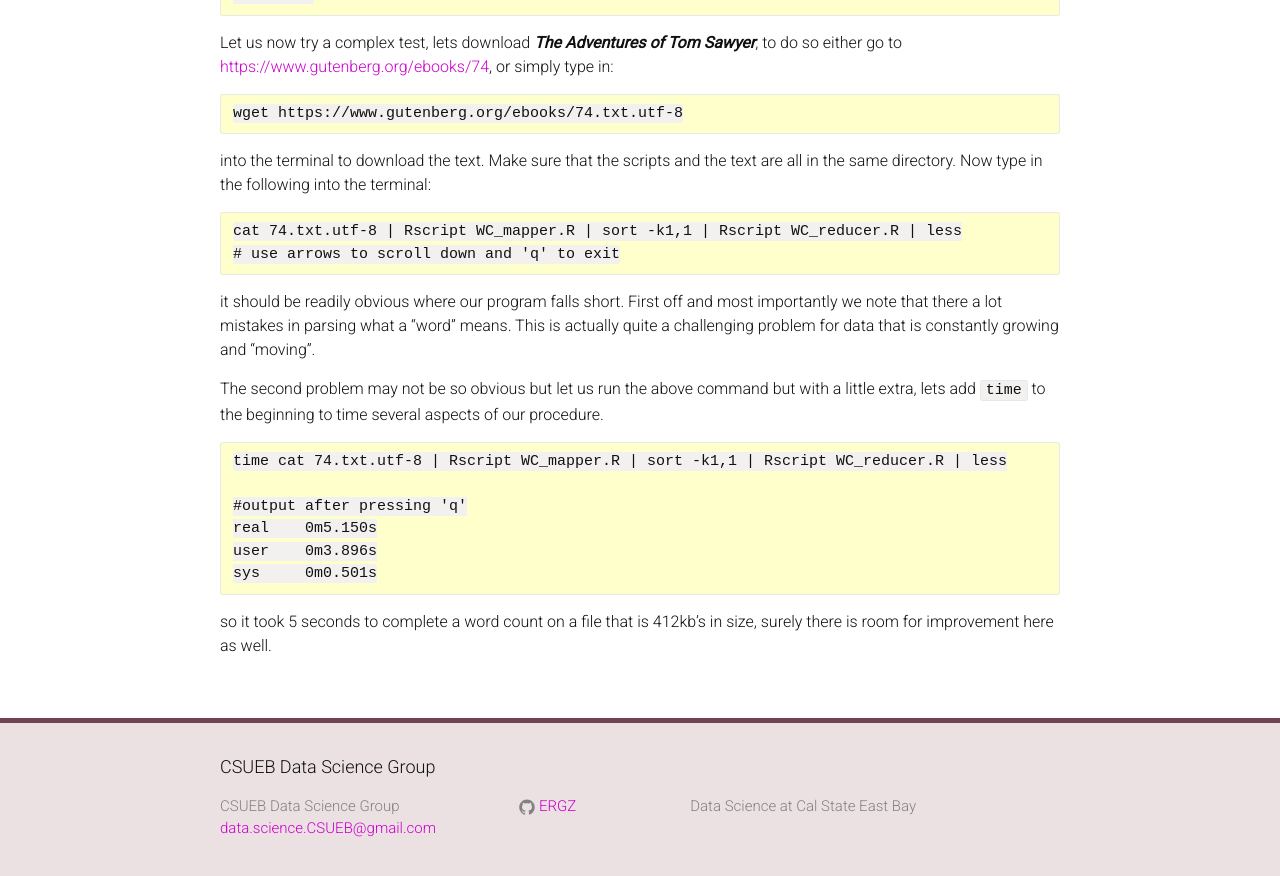
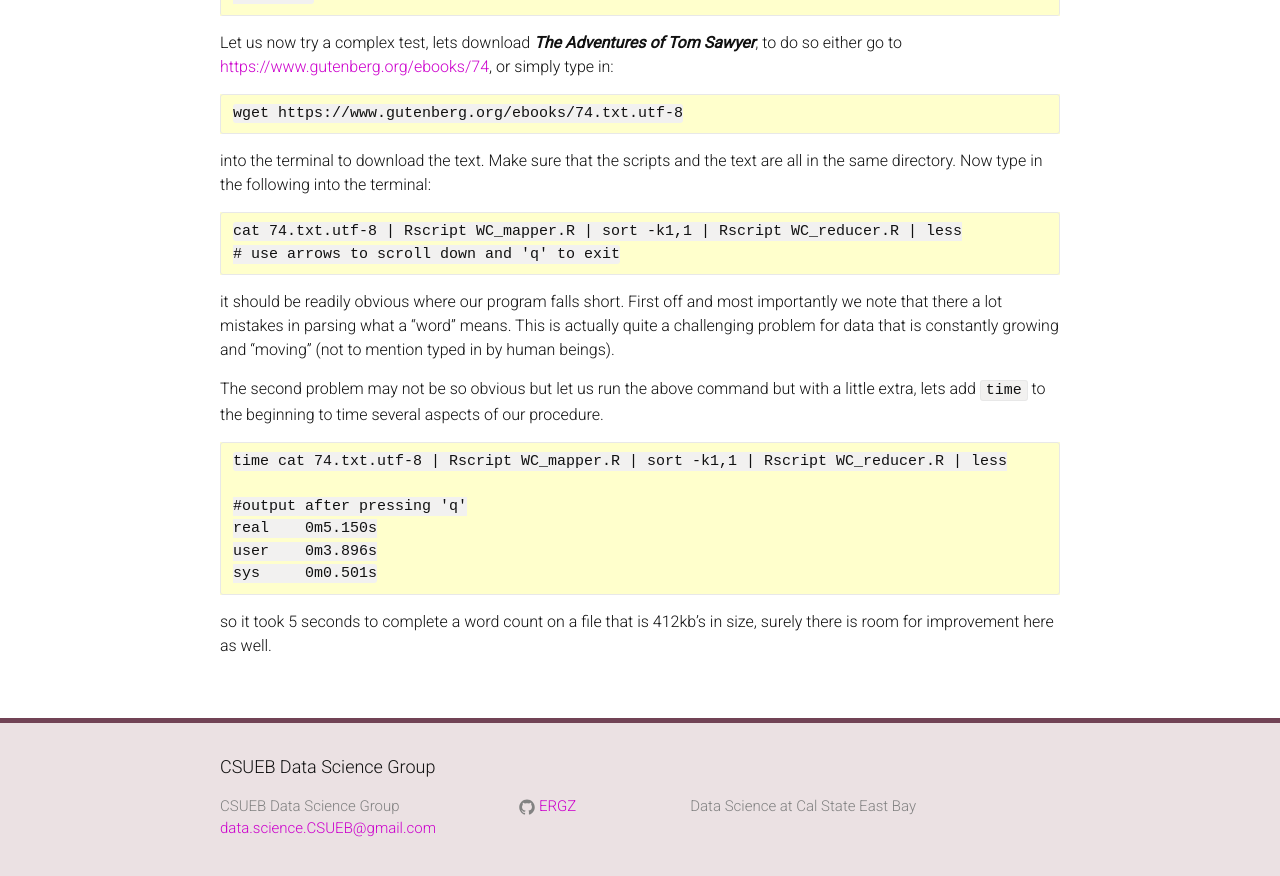
Before and after one commit to jiehu567/CSUEB-Data-Science, a Jekyll site: the page built from _posts/2015-07-14-What-is-Mapreduce.md, in a window 1280 px wide and 900 px high, scrolled down 5717 px. Shown: the top 876 px of the window. Built offline with Jekyll 4.4.1, drawn with Linux system fonts in a browser that asks for light colours; Markdown is read by kramdown in place of the engine named in the settings.

Commit message:
another commit

````diff
--- a/_posts/2015-07-14-What-is-Mapreduce.md
+++ b/_posts/2015-07-14-What-is-Mapreduce.md
@@ -280,7 +280,7 @@ cat 74.txt.utf-8 | Rscript WC_mapper.R | sort -k1,1 | Rscript WC_reducer.R | les
 ```
 
 it should be readily obvious where our program falls short. First off and most importantly we note
-that there a lot mistakes in parsing what a "word" means. This is actually quite a challenging problem for data that is constantly growing and "moving".
+that there a lot mistakes in parsing what a "word" means. This is actually quite a challenging problem for data that is constantly growing and "moving" (not to mention typed in by human beings).
 
 The second problem may not be so obvious but let us run the above command but with a little extra, lets add `time` to the beginning to time several aspects of our procedure.
 
````
